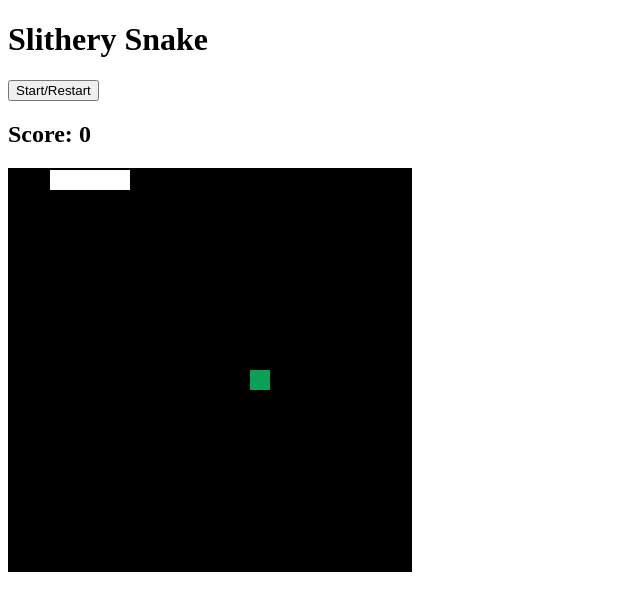
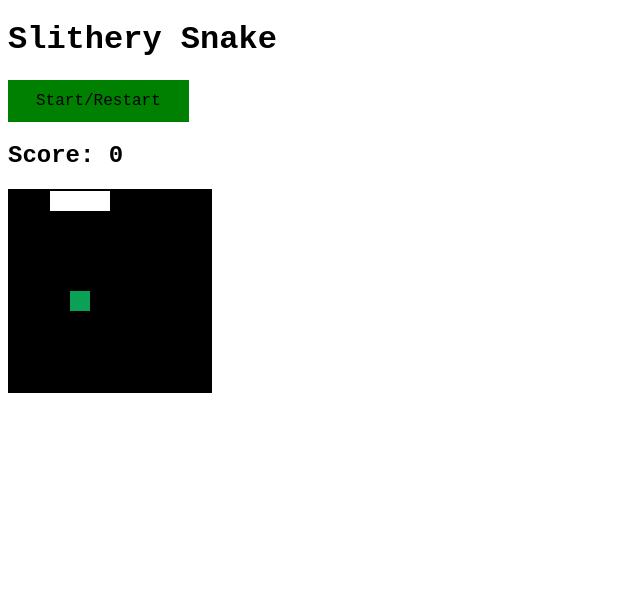
Before and after one commit to shanecolby/JsSnakeGame, a plain HTML site: page index.html in a window 1280 px wide. Both pictures are taken after a click on the button "Start/Restart". Shown: the whole page, without its empty margins (0-640 px from the left). Drawn offline with Linux system fonts and the light colour scheme.

Commit message:
refactor and style start/restart btn

```diff
--- a/index.css
+++ b/index.css
@@ -1,4 +1,5 @@
 html, body {
+  font-family: 'Courier New', Courier, monospace;
   margin: 10;
   padding: 10;
 }
@@ -6,8 +7,8 @@ html, body {
 .grid {
   display: flex;
   flex-wrap: wrap;
-  width: 400px;
-  height: 400px;
+  width: 200px;
+  height: 200px;
   border: solid 2px black;
 }
 
@@ -25,3 +26,19 @@ html, body {
 .apple {
   background-color: rgb(10, 160, 85);
 }
+
+#start {
+  background-color: green;
+  font-family: 'Courier New', Courier, monospace;
+  text-align: center;
+  font-size: 16px;
+  padding: 12px 28px;
+  border: none;
+  transition-duration: 0.4s;
+
+}
+
+#start:hover {
+  background-color: #4CAF50; /* Green */
+  color: white;
+}
--- a/index.js
+++ b/index.js
@@ -1,22 +1,22 @@
 const grid = document.querySelector(".grid")
 const startBtn = document.getElementById("start")
 const scoreDisplay = document.getElementById("score")
+const saveBtn = document.getElementById("saveBtn")
 let squares = []
-let currentSnake = [3, 2, 1, 0]
+let currentSnake = [2, 1, 0]
 let direction = 1
-let width = 20
+let width = 10
 let appleIndex = 0
 let score = 0
 let intervalTime = 1000
 let speed = 0.9
 let timerId = 0
-
-
+let previousScore = []
 
 
 
 function createGrid() {
-  for (let i = 0; i < 400; i++) {
+  for (let i = 0; i < width * width; i++) {
     const square = document.createElement('div')
     square.classList.add('square')
     grid.appendChild(square)
@@ -36,7 +36,7 @@ function startGame() {
   currentSnake.forEach(index => squares[index].classList.remove("snake"))
   squares[appleIndex].classList.remove("apple")
   clearInterval(timerId)
-  currentSnake = [3, 2, 1, 0]
+  currentSnake = [2, 1, 0]
   score = 0
   scoreDisplay.textContent = score
   direction = 1
@@ -56,7 +56,7 @@ function startGame() {
 function move() {
   if (
     (currentSnake[0] + width >= width * width && direction === width) ||
-    (currentSnake[0] % width === 19 && direction === 1) ||
+    (currentSnake[0] % width === 9 && direction === 1) ||
     (currentSnake[0] % width === 0 && direction === -1) ||
     (currentSnake[0] - width < 0 && direction === -width) ||
     squares[currentSnake[0] + direction].classList.contains("snake")
@@ -111,5 +111,10 @@ function control(e) {
     direction = 1
   }
 }
+
+
+
+
+
 document.addEventListener("keydown", control)
 startBtn.addEventListener("click", startGame)
```
